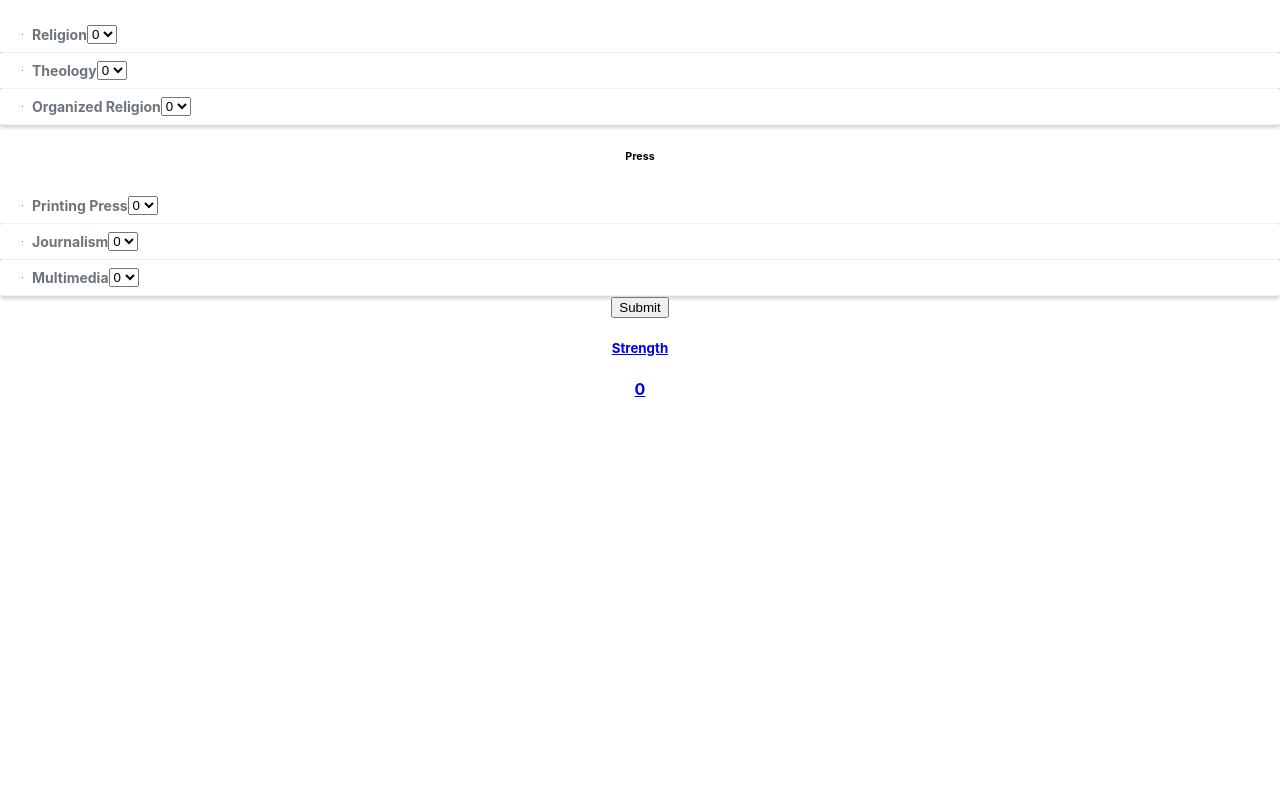
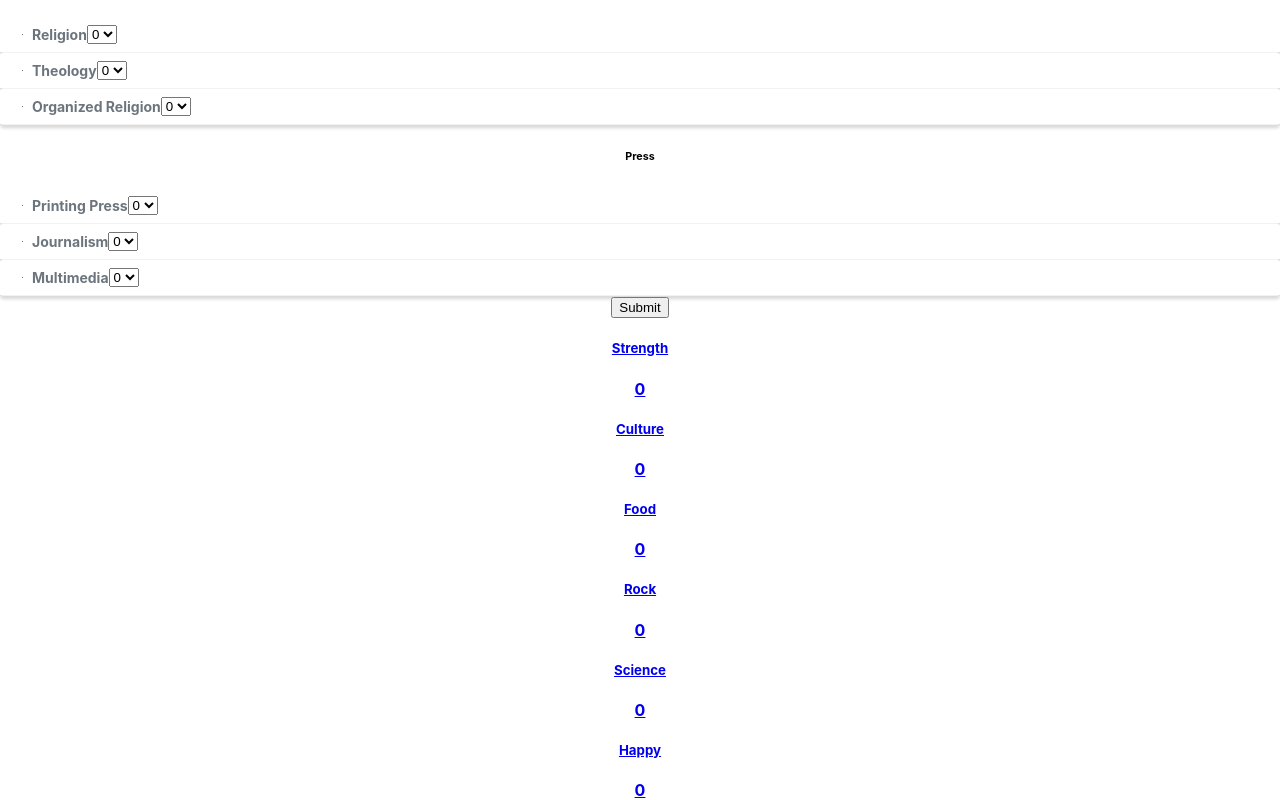
Before and after one commit to dragopi/TTA, a React (Create React App) app: page / in a window 1280 px wide. Shown: the part 2052-2852 px from the top of the page. Before the commit the page ends 2451 px from the top, so only its background shows below. Built offline with nearby package versions, Linux system fonts and the light colour scheme; the HTML template or start-up script is replaced by a standard one.

Commit message:
Remove import from Forms

```diff
--- a/src/App.tsx
+++ b/src/App.tsx
@@ -2,20 +2,19 @@ import React, { useRef } from 'react';
 import logo from './logo.svg';
 import './App.css';
 import { CardItem, FilterAge, FilterLeaders, FilterTactics, FilterWonder, SceneResult } from './TTAUI';
-import { Form, IValues } from "./Forms";
-import { TTASceneValues } from './TTACalc';
+import { Form } from "./Forms";
+import { TTASceneCalculation } from './TTACalc';
+import { MakeScene } from './TTARepo';
 
 
 function App() {
 
   const sceneRef = useRef(null)
 
-  function CalcScene(v: IValues) {
+  function CalcScene(v: [key: string]) {
     console.log(v);
-
-    let o = new TTASceneValues();
-    o.strength.AddValue(3);
-
+    let s = MakeScene(v);
+    let o = TTASceneCalculation(s);
     sceneRef.current.setState({values: o});
   }
 
--- a/src/Forms.tsx
+++ b/src/Forms.tsx
@@ -1,7 +1,4 @@
 import * as React from "react";
-import { TTACard, BoardCard, Scene } from "./TTATypes";
-import { StrenghtCalculation, TTASceneCalculation } from "./TTACalc";
-import { TTARepoCards } from "./TTARepo";
 
 export interface IFormContext
   extends IFormState {
@@ -43,97 +40,9 @@ export interface IFormState {
 }
 
 
-function MakeBoardCard(card: TTACard, values: IValues)
-{
-  return {
-    code: card.code,
-    card: card,
-    yellowToken: Number((values[card.code+"_tk"])?values[card.code+"_tk"]:0)
-  }
-}
 
-function CalculateScene(values: IValues)
-{
-  console.log("CalculateScene: START");
 
-  let s: Scene = {
-    Age: 1,
-    Leader: null,
-    Governament: null,
-    Wonders: [],
-    Infantry: [],
-    Cavallery: [],
-    Artillery: [],
-    AirForce: null,
-    Special: [],
-    Productions: [],
-    Urbans: [],
-    Tactic: null
-  };
 
-  if (values["age"])
-    s.Age = values["age"];
-
-  if (values["leader"])
-    s.Leader = {
-      code: values["leader"],
-      yellowToken: 0
-    };
-
-  if (values["tactic"])
-    s.Tactic = TTARepoCards.Instance.GetTactic(values["tactic"]);
-
-  if (values["wonder0"])
-    s.Wonders.push({
-      code: values["wonder0"],
-      yellowToken: 0
-    });
-  if (values["wonder1"])
-    s.Wonders.push({
-      code: values["wonder1"],
-      yellowToken: 0
-    });
-  if (values["wonder2"])
-    s.Wonders.push({
-      code: values["wonder2"],
-      yellowToken: 0
-    });
-  if (values["wonder3"])
-    s.Wonders.push({
-      code: values["wonder3"],
-      yellowToken: 0
-    });
-
-  for (let key in values) {
-    let value = values[key];
-    //console.log(key + " => " + value);
-    if (!key.includes("_"))
-    {
-      let card = TTARepoCards.Instance.Get(key);
-      if (card!=null)
-      {
-        if (card.code.startsWith("MIN"))
-          s.Infantry.push(MakeBoardCard(card, values));
-        else if (card.code.startsWith("MCA"))
-          s.Cavallery.push(MakeBoardCard(card, values));
-        else if (card.code.startsWith("MAR"))
-          s.Artillery.push(MakeBoardCard(card, values));
-        else if (card.code.startsWith("MAI"))
-          s.AirForce=(MakeBoardCard(card, values));
-        else if (card.code.startsWith("WON"))
-          s.Wonders.push(MakeBoardCard(card, values));
-        else if (card.code.startsWith("P"))
-          s.Productions.push(MakeBoardCard(card, values));
-        else if (card.code.startsWith("U"))
-          s.Urbans.push(MakeBoardCard(card, values));
-      }
-    }
-  }
-  console.log(s);
-  console.log("CalculateScene: END");
-  StrenghtCalculation(s);
-  TTASceneCalculation(s);
-}
 
 export class Form extends React.Component<IFormProps, IFormState> {
   constructor(props: IFormProps) {
--- a/src/TTACalc.tsx
+++ b/src/TTACalc.tsx
@@ -436,19 +436,19 @@ export class TTASceneValues {
 
 export function TTASceneCalculation(s: Scene)
 {
-    let culture: TTASceneValue = new TTASceneValue();
+    let result: TTASceneValues = new TTASceneValues();
 
     let cultureTemp: number;
     s.Urbans.forEach(c => {
         cultureTemp = c.card.culture * c.yellowToken;
         if (cultureTemp>0)
-            culture.AddValue(cultureTemp, c.card.name);
+            result.culture.AddValue(cultureTemp, c.card.name);
     });
 
     s.Wonders.forEach(c => {
         cultureTemp = c.card.culture;
         if (cultureTemp>0)
-            culture.AddValue(cultureTemp, c.card.name);
+            result.culture.AddValue(cultureTemp, c.card.name);
     });
 
     if (s.Leader)
@@ -456,10 +456,11 @@ export function TTASceneCalculation(s: Scene)
             console.log(s.Leader.card.getSceneValuesModifier(s));
 
     console.log("--- CULTURE ---");
-    culture.Logs().forEach(l => {
+    result.culture.Logs().forEach(l => {
         console.log(l.msg)
     });
     console.log("---");
-    console.log("TOTAL", culture.Value());
+    console.log("TOTAL", result.culture.Value());
 
+    return result;
 }
--- a/src/TTARepo.tsx
+++ b/src/TTARepo.tsx
@@ -3480,3 +3480,94 @@ export class TTARepoCards {
         return territories;
     }
 }
+
+function MakeBoardCard(card: TTACard, values: [key: string])
+{
+  return {
+    code: card.code,
+    card: card,
+    yellowToken: Number((values[card.code+"_tk"])?values[card.code+"_tk"]:0)
+  }
+}
+
+export function MakeScene(values: [key: string])
+{
+  console.log("CalculateScene: START");
+
+  let s: Scene = {
+    Age: 1,
+    Leader: null,
+    Governament: null,
+    Wonders: [],
+    Infantry: [],
+    Cavallery: [],
+    Artillery: [],
+    AirForce: null,
+    Special: [],
+    Productions: [],
+    Urbans: [],
+    Tactic: null
+  };
+
+  if (values["age"])
+    s.Age = values["age"];
+
+  if (values["leader"])
+    s.Leader = {
+      code: values["leader"],
+      yellowToken: 0
+    };
+
+  if (values["tactic"])
+    s.Tactic = TTARepoCards.Instance.GetTactic(values["tactic"]);
+
+  if (values["wonder0"])
+    s.Wonders.push({
+      code: values["wonder0"],
+      yellowToken: 0
+    });
+  if (values["wonder1"])
+    s.Wonders.push({
+      code: values["wonder1"],
+      yellowToken: 0
+    });
+  if (values["wonder2"])
+    s.Wonders.push({
+      code: values["wonder2"],
+      yellowToken: 0
+    });
+  if (values["wonder3"])
+    s.Wonders.push({
+      code: values["wonder3"],
+      yellowToken: 0
+    });
+
+  for (let key in values) {
+    let value = values[key];
+    //console.log(key + " => " + value);
+    if (!key.includes("_"))
+    {
+      let card = TTARepoCards.Instance.Get(key);
+      if (card!=null)
+      {
+        if (card.code.startsWith("MIN"))
+          s.Infantry.push(MakeBoardCard(card, values));
+        else if (card.code.startsWith("MCA"))
+          s.Cavallery.push(MakeBoardCard(card, values));
+        else if (card.code.startsWith("MAR"))
+          s.Artillery.push(MakeBoardCard(card, values));
+        else if (card.code.startsWith("MAI"))
+          s.AirForce=(MakeBoardCard(card, values));
+        else if (card.code.startsWith("WON"))
+          s.Wonders.push(MakeBoardCard(card, values));
+        else if (card.code.startsWith("P"))
+          s.Productions.push(MakeBoardCard(card, values));
+        else if (card.code.startsWith("U"))
+          s.Urbans.push(MakeBoardCard(card, values));
+      }
+    }
+  }
+  console.log(s);
+  console.log("IValueToScene: END");
+  return s;
+}
--- a/src/TTAUI.tsx
+++ b/src/TTAUI.tsx
@@ -351,10 +351,45 @@ export class SceneResult extends React.Component<TTASceneValuesProps, TTASceneVa
 
         return (
             <div className="list-group">
-                <a href="#" className="list-group-item list-group-item-action flex-column align-items-start active">
+                <a href="#" className="list-group-item list-group-item-action flex-column align-items-start">
                     <div className="d-flex w-100 justify-content-between">
                         <h5 className="mb-1">Strength</h5>
                         <strong>{this.state.values.strength.Value()}</strong>
+                    </div>
+                </a>
+                <a href="#" className="list-group-item list-group-item-action flex-column align-items-start">
+                    <div className="d-flex w-100 justify-content-between">
+                        <h5 className="mb-1">Culture</h5>
+                        <strong>{this.state.values.culture.Value()}</strong>
+                    </div>
+                    <small className="text-muted">
+                        {this.state.values.culture.Logs().map((item, i) => {
+                            return (<span>{item.msg}<br /></span>)
+                        })}
+                        </small>
+                </a>
+                <a href="#" className="list-group-item list-group-item-action flex-column align-items-start">
+                    <div className="d-flex w-100 justify-content-between">
+                        <h5 className="mb-1">Food</h5>
+                        <strong>{this.state.values.food.Value()}</strong>
+                    </div>
+                </a>
+                <a href="#" className="list-group-item list-group-item-action flex-column align-items-start">
+                    <div className="d-flex w-100 justify-content-between">
+                        <h5 className="mb-1">Rock</h5>
+                        <strong>{this.state.values.resource.Value()}</strong>
+                    </div>
+                </a>
+                <a href="#" className="list-group-item list-group-item-action flex-column align-items-start">
+                    <div className="d-flex w-100 justify-content-between">
+                        <h5 className="mb-1">Science</h5>
+                        <strong>{this.state.values.science.Value()}</strong>
+                    </div>
+                </a>
+                <a href="#" className="list-group-item list-group-item-action flex-column align-items-start">
+                    <div className="d-flex w-100 justify-content-between">
+                        <h5 className="mb-1">Happy</h5>
+                        <strong>{this.state.values.happy.Value()}</strong>
                     </div>
                 </a>
             </div>
```
